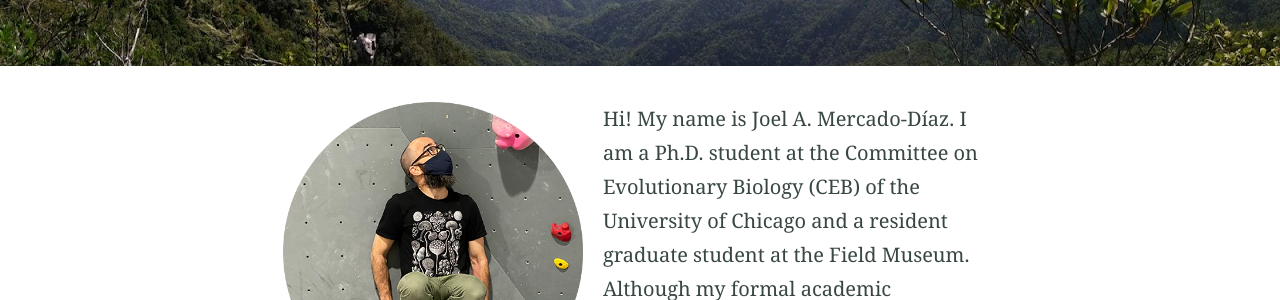
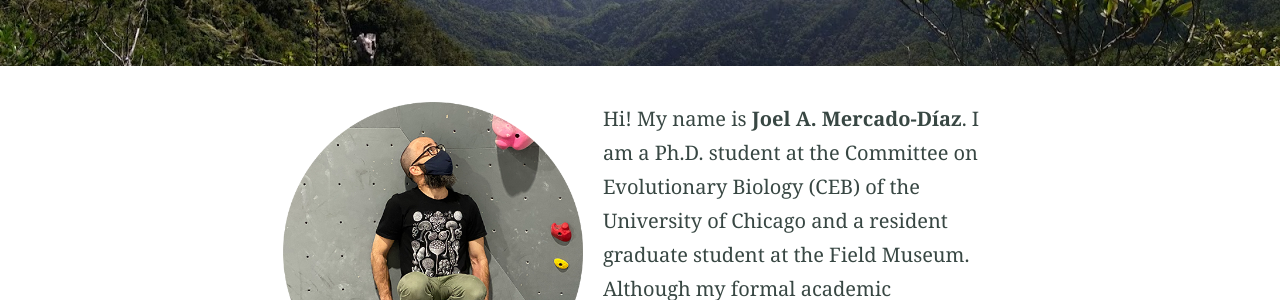
Before and after one commit to jamercadodiaz/jamercadodiaz.github.io, a Jekyll site: the page built from index.md, in a window 1280 px wide. Shown: the part 324-624 px from the top of the page. Built offline with Jekyll 4.4.1, drawn with Linux system fonts in a browser that asks for light colours; some of the changed text lies outside the part shown.

Commit message:
Update index.md

```diff
--- a/index.md
+++ b/index.md
@@ -7,7 +7,7 @@ excerpt: ""
 ---
 
 ![joel_climbing](/assets/joel-circle-crop-mini.png)
-Hi! My name is Joel A. Mercado-Díaz. I am a Ph.D. student at the Committee on Evolutionary Biology (CEB) of the University of Chicago and a resident graduate student at the Field Museum. Although my formal academic background is in environmental sciences and ecology, I am proud to consider myself a self-taught lichenologist and plant biologist. My research interests encompass a broad range of topics. These include phylogenetics, systematics and ecology of lichens and other plants in Puerto Rico and the Caribbean. I am also interested in the history of botany and lichenology and forest conservation in the Caribbean. During my MSc. I studied shifts in the composition and structure of tundra vegetation in Alaska as a response to environmental and experimental changes in climate.
+Hi! My name is **Joel A. Mercado-Díaz**. I am a Ph.D. student at the Committee on Evolutionary Biology (CEB) of the University of Chicago and a resident graduate student at the Field Museum. Although my formal academic background is in environmental sciences and ecology, I am proud to consider myself a self-taught lichenologist and plant biologist. My research interests encompass a broad range of topics. These include phylogenetics, systematics and ecology of lichens and other plants in Puerto Rico and the Caribbean. I am also interested in the history of botany and lichenology and forest conservation in the Caribbean. During my MSc. I studied shifts in the composition and structure of tundra vegetation in Alaska as a response to environmental and experimental changes in climate.
 
 At present my research work combines taxonomic and comparative phylogenetic approaches to study diversity and distribution patterns of lichens in the Caribbean islands.
 
```
